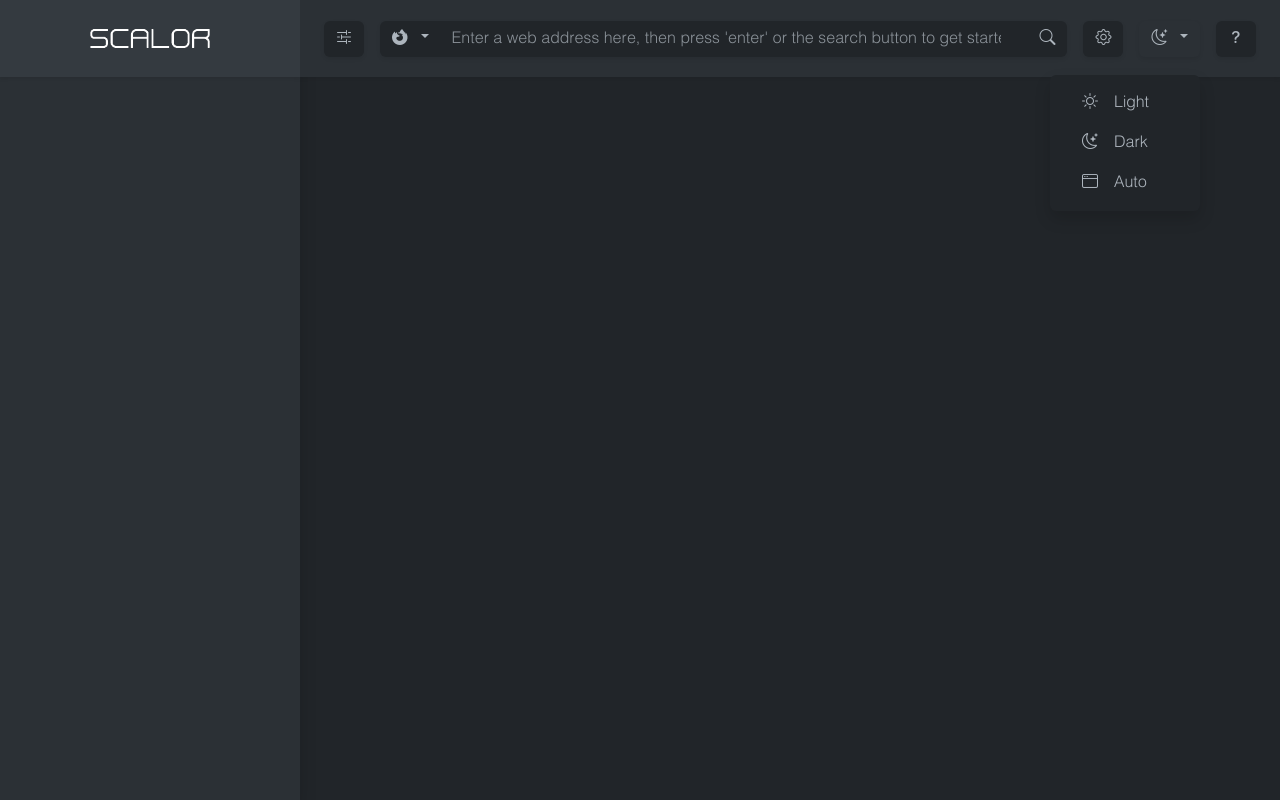
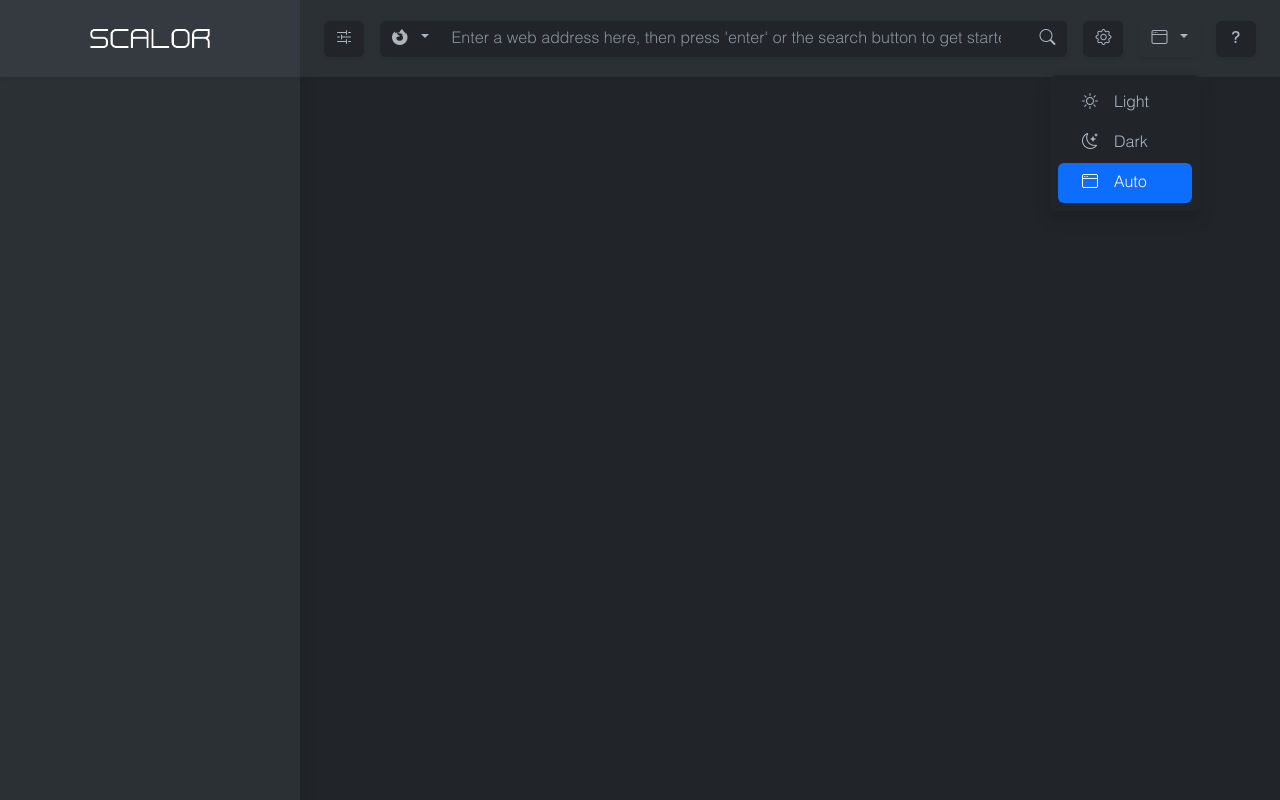
Before and after one commit to Corban-Lee/Scalorize, a Python web app: template WebShot/templates/index.html in a window 1280 px wide, after a click that opens the changed part. Run offline with Jinja, Linux system fonts and the light colour scheme; the template is opened without the code that fills it, so the values that code supplies are empty.

Commit message:
changing icon for selected theme

```diff
--- a/WebShot/static/js/options.js
+++ b/WebShot/static/js/options.js
@@ -260,7 +260,7 @@ $(document).ready(function() {
 $(document).ready(function() {
     var theme = localStorage.getItem("theme");
     theme = theme === null ? "auto" : theme;
-    loadTheme(theme);
+    $(`#themesDropdown input[value="${theme}"]`).click();
 });
 
 $("#themesDropdown input[type=radio]").change(function() {
@@ -275,6 +275,10 @@ function loadTheme(theme) {
 
     $(document.body).attr("data-bs-theme", theme)
 
+    const themeIcon = $("#themesDropdown input[type=radio]:checked").data("icon-class");
+    $("#currentThemeIcon").removeClass("bi-sun bi-moon-stars bi-window").addClass(themeIcon);
+
+
     const brandLogo = theme === "dark" ? logoAlt : logo;
     $("#brand img").attr("src", brandLogo);
 }
--- a/WebShot/templates/index.html
+++ b/WebShot/templates/index.html
@@ -206,27 +206,27 @@
 
                 <div class="dropdown">
                     <button class="btn btn-sidebar dropdown-toggle shadow-sm me-3" data-bs-toggle="dropdown">
-                        <i class="bi bi-moon-stars me-1"></i>
+                        <i id="currentThemeIcon" class="bi bi-moon-stars me-1"></i>
                     </button>
                     <div id="themesDropdown" class="topdrop-menu dropdown-menu ">
                         <ul class="ps-0 mb-0">
 
                             <li class="topdrop-item">
-                                <input type="radio" name="theme" id="theme_light" class="btn-check" value="light">
+                                <input type="radio" name="theme" id="theme_light" class="btn-check" value="light" data-icon-class="bi-sun">
                                 <label for="theme_light" class="btn topdrop-button theme-btn">
                                     <i class="bi bi-sun ms-2 me-3"></i>
                                     Light
                                 </label>
                             </li>
                             <li class="topdrop-item">
-                                <input type="radio" name="theme" id="theme_dark" class="btn-check" value="dark">
+                                <input type="radio" name="theme" id="theme_dark" class="btn-check" value="dark" data-icon-class="bi-moon-stars">
                                 <label for="theme_dark" class="btn topdrop-button theme-btn">
                                     <i class="bi bi-moon-stars ms-2 me-3"></i>
                                     Dark
                                 </label>
                             </li>
                             <li class="topdrop-item">
-                                <input type="radio" name="theme" id="theme_auto" class="btn-check" value="auto">
+                                <input type="radio" name="theme" id="theme_auto" class="btn-check" value="auto" data-icon-class="bi-window">
                                 <label for="theme_auto" class="btn topdrop-button theme-btn">
                                     <i class="bi bi-window ms-2 me-3"></i>
                                     Auto
```
